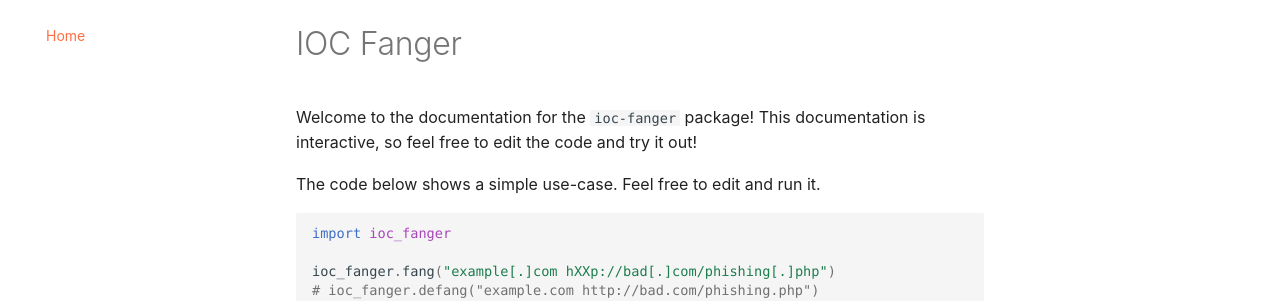
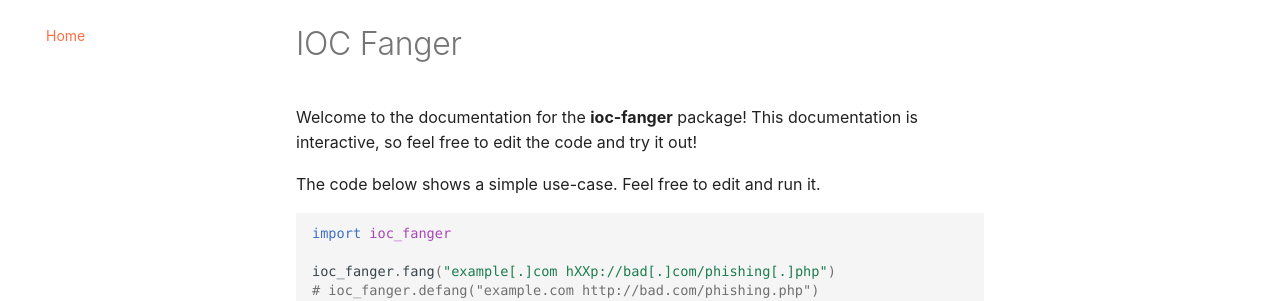
Before and after one commit to ioc-fang/ioc-fanger, an MkDocs documentation site: the page built from docs/index.md, in a window 1280 px wide. Shown: the part 123-424 px from the top of the page. Built offline with MkDocs 1.6.1 and Material for MkDocs 9.7.7, drawn with Linux system fonts in a browser that asks for light colours.

```diff
--- a/docs/index.md
+++ b/docs/index.md
@@ -1,6 +1,6 @@
 # IOC Fanger
 
-Welcome to the documentation for the `ioc-fanger` package!
+Welcome to the documentation for the **ioc-fanger** package!
 This documentation is interactive, so feel free to edit the code and try it out!
 
 <script src="https://cdn.jsdelivr.net/pyodide/v0.18.0/full/pyodide.js"></script>
```
